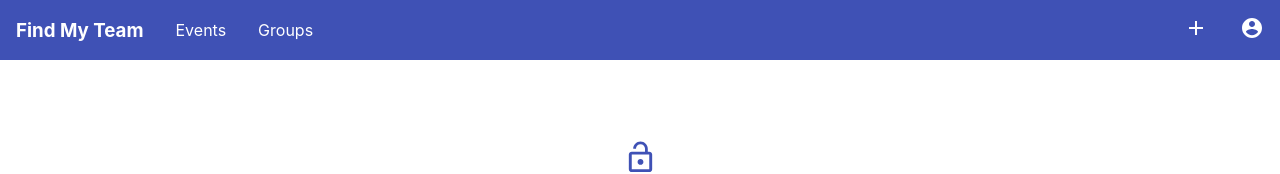
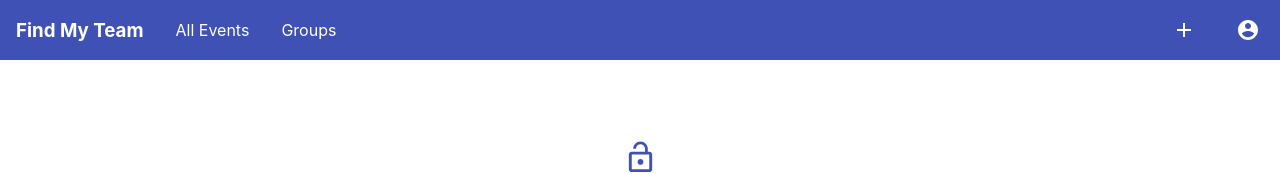
Before and after one commit to philjng/find-my-team, a React (Create React App) app: page / in a window 1280 px wide. Shown: the top 174 px of the page. Built offline with nearby package versions, Linux system fonts and the light colour scheme.

Commit message:
done but messy

```diff
--- a/package.json
+++ b/package.json
@@ -5,6 +5,7 @@
   "dependencies": {
     "@material-ui/core": "^4.11.4",
     "@material-ui/icons": "^4.11.2",
+    "@material-ui/styles": "^4.11.4",
     "@testing-library/jest-dom": "^5.11.4",
     "@testing-library/react": "^11.1.0",
     "@testing-library/user-event": "^12.1.10",
--- /dev/null
+++ b/src/components/DropdownAdd.js
@@ -0,0 +1,44 @@
+import React from 'react';
+import Button from '@material-ui/core/Button';
+import Menu from '@material-ui/core/Menu';
+import MenuItem from '@material-ui/core/MenuItem';
+import {Add} from "@material-ui/icons";
+import {styled as styledMUI} from "@material-ui/styles";
+import {Link} from "react-router-dom";
+
+export const DropButton = styledMUI(Button)({
+    color: '#fff'
+});
+
+export const DropdownAdd = () => {
+    const [anchorEl, setAnchorEl] = React.useState(null);
+
+    const handleClick = (event) => {
+        setAnchorEl(event.currentTarget);
+    };
+
+    const handleClose = () => {
+        setAnchorEl(null);
+    };
+
+    return (
+        <div>
+            <DropButton aria-controls="simple-menu" aria-haspopup="true" onClick={handleClick}>
+                <Add/>
+            </DropButton>
+            <Menu
+                id="simple-menu"
+                anchorEl={anchorEl}
+                keepMounted
+                open={Boolean(anchorEl)}
+                onClose={handleClose}
+                getContentAnchorEl={null}
+                anchorOrigin={{ vertical: "bottom", horizontal: "right" }}
+                transformOrigin={{ horizontal: "right" }}
+            >
+                <MenuItem onClick={handleClose}><Link to = "/create" >Create event</Link></MenuItem>
+                <MenuItem onClick={handleClose}><Link to = "/create" >Create group</Link></MenuItem>
+            </Menu>
+        </div>
+    );
+}
--- /dev/null
+++ b/src/components/DropdownProfile.js
@@ -0,0 +1,40 @@
+import React from 'react';
+import Menu from '@material-ui/core/Menu';
+import MenuItem from '@material-ui/core/MenuItem';
+import {AccountCircle} from "@material-ui/icons";
+import {DropButton} from "./DropdownAdd";
+import {Link} from "react-router-dom";
+
+export const DropdownProfile = () => {
+    const [anchorEl, setAnchorEl] = React.useState(null);
+
+    const handleClick = (event) => {
+        setAnchorEl(event.currentTarget);
+    };
+
+    const handleClose = () => {
+        setAnchorEl(null);
+    };
+
+    return (
+        <div>
+            <DropButton aria-controls="simple-menu" aria-haspopup="true" onClick={handleClick}>
+                <AccountCircle/>
+            </DropButton>
+            <Menu
+                id="simple-menu"
+                anchorEl={anchorEl}
+                keepMounted
+                open={Boolean(anchorEl)}
+                onClose={handleClose}
+                getContentAnchorEl={null}
+                anchorOrigin={{ vertical: "bottom", horizontal: "right" }}
+                transformOrigin={{ horizontal: "right" }}
+            >
+                <MenuItem onClick={handleClose}><Link to = "/profile" >My profile</Link></MenuItem>
+                <MenuItem onClick={handleClose}><Link to = "/settings" >Settings</Link></MenuItem>
+                <MenuItem onClick={handleClose}><Link to = "/" >Logout</Link></MenuItem>
+            </Menu>
+        </div>
+    );
+}
--- a/src/components/Navbar.js
+++ b/src/components/Navbar.js
@@ -10,7 +10,8 @@ import EventDetails from "./EventDetails";
 import React from "react";
 import LoginPage from "./Login/LoginPage";
 import styled from "styled-components"
-import {AccountCircle, Add} from "@material-ui/icons";
+import {DropdownAdd} from "./DropdownAdd";
+import {DropdownProfile} from "./DropdownProfile";
 
 const Nav = styled.nav`
   background-color: #3f51b5;
@@ -37,18 +38,17 @@ const Icons = styled.div`
 
 //Followed React Router quick-start tutorial at https://reactrouter.com/web/guides/quick-start
 export const Navbar = () => {
-
     return (
             <div>
                 <Nav>
                     <Links>
                         <NavLink to = "/home"><h3>Find My Team</h3></NavLink>
-                        <NavLink to = "/events">Events</NavLink>
+                        <NavLink to = "/events">All Events</NavLink>
                         <NavLink to = "/groups">Groups</NavLink>
                     </Links>
                     <Icons>
-                        <NavLink to = "/create"><Add/></NavLink>
-                        <NavLink to = "/profile"><AccountCircle/></NavLink>
+                        <DropdownAdd/>
+                        <DropdownProfile/>
                     </Icons>
                 </Nav>
                 <Switch>
```
